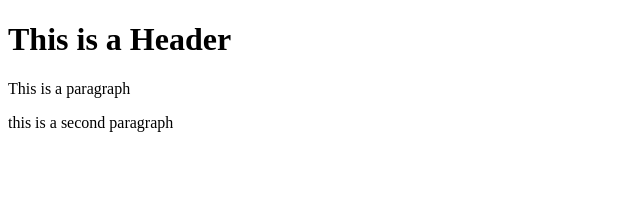
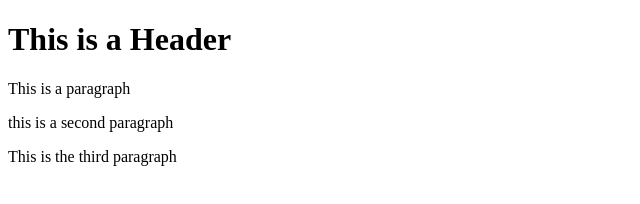
Before and after one commit to mauricio076/git-test, a website: page index.html in a window 1280 px wide. Shown: the whole page, without its empty margins (0-640 px from the left). Drawn offline with Linux system fonts and the light colour scheme.

Commit message:
fourth commit

```diff
--- a/index.html
+++ b/index.html
@@ -6,5 +6,6 @@
     <h1>This is a Header</h1>
     <p> This is a paragraph </p>
     <p> this is a second paragraph</p>
+    <p> This is the third paragraph</p>
   </body>
 </html>
```
Also changed, not shown: package.json (added, +24 -0 lines), 1 other file.
